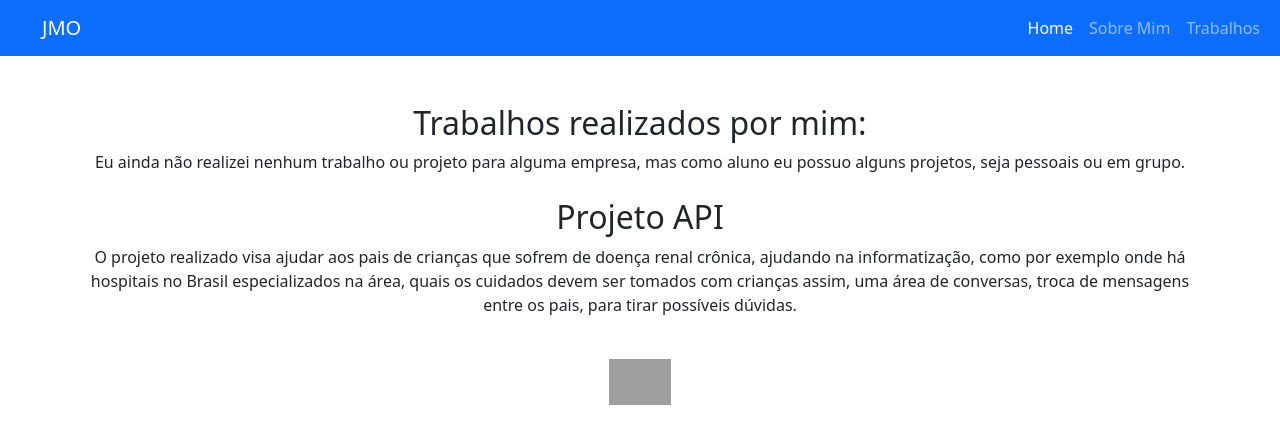
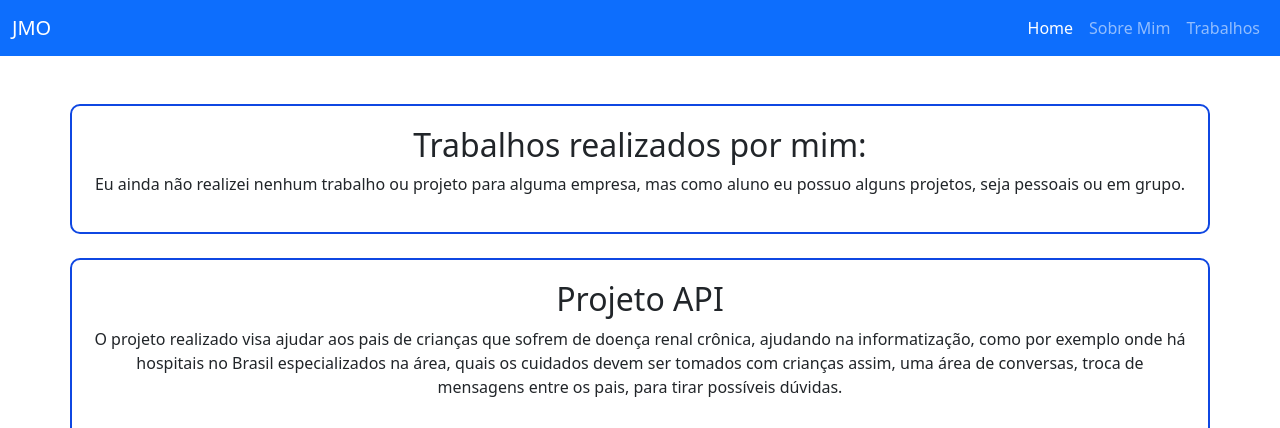
Before and after one commit to Jonasoliver/Portfolio_Digital_DSM, a Flask app: page /trabalhos in a window 1280 px wide. Shown: the top 428 px of the page. Run offline with Flask 3, Linux system fonts and the light colour scheme; grey boxes are pictures that could not be loaded.

Commit message:
excluí do style.css alguns codigos que não estavam mais sendo utilizados, adicionei bordas azuis a section, a altura do view port,  o tamanho das imagens da pagina sobre mim  e ajustei as dimensões do footer, deixando tambem os itens alinhados
excluí do style.css alguns codigos que não estavam mais sendo utilizados, adicionei bordas azuis a section, a altura do view port,  o tamanho das imagens da pagina sobre mim  e ajustei as dimensões do footer, deixando tambem os itens alinhados

```diff
--- a/src/static/style.css
+++ b/src/static/style.css
@@ -1,77 +1,28 @@
-
-.nav-bar{
-background: linear-gradient(55deg, rgb(7, 143, 161), purple);
-height: 70px;
-width: px;
-display: flex;
-justify-content: flex-end;
-align-items: center;
-
-}
-.footer{
-background: linear-gradient(55deg, rgb(7, 143, 161), purple);
-height: 150px;
-width: px;
-display: flex;
-justify-content: flex-end;
-align-items: center;
-margin-top: 60%;
+body {
+    display: flex;
+    flex-direction: column;
+    min-height: 100vh; /* Ocupar pelo menos a altura da viewport */
 }
 
-img{
-     width: 15%;
-     height: auto;
-     border-radius: 50px;
-     padding: 10px;
-
- }
-
-
-a{
-    text-decoration: none;
-    color: white;
-    padding: 30px;
+.content {
+    flex: 1; /* O conteúdo irá ocupar o espaço restante */
 }
 
-main{
-    display:flex;
-    justify-content: center;
-    gap: 36px;
-    align-items: center;
+.footer {
+    background-color: #3498db;
+    color: #fff;
+    padding: 15px;
+    text-align: center;
 }
 
-section h2{
-    line-height: 28px;
-    margin: 4px 0;
+.custom-img {
+    max-width: 350px; /* ou o tamanho desejado */
+
 
 }
 
-section p{
-    line-height: 28px;
-    margin: 4px 0;
-    white-space: pre-line;
-    font-family: "Arial", sans-serif;
-
-
+.custom-section {
+    border: 2px solid #0f47e2; /* Cor da borda */
+    border-radius: 10px; /* Borda arredondada */
+    padding: 20px; /* Espaçamento interno */
 }
-#logo{
-    width: 40px;
-    height: 40px;
-    padding-left: 480px;
-}
-
-#icones{
-    width: 60px;
-    height: 60px;
-    padding-left: 200px;
-}
-
-.foto{
-    font-size: 24px;
-    font-weight: bolder;
-    color: white;
-    float:left;
-    padding: 920px;
-    font-family:'Trebuchet MS', 'Lucida Sans Unicode', 'Lucida Grande', 'Lucida Sans', Arial, sans-serif;
-
-}
```
